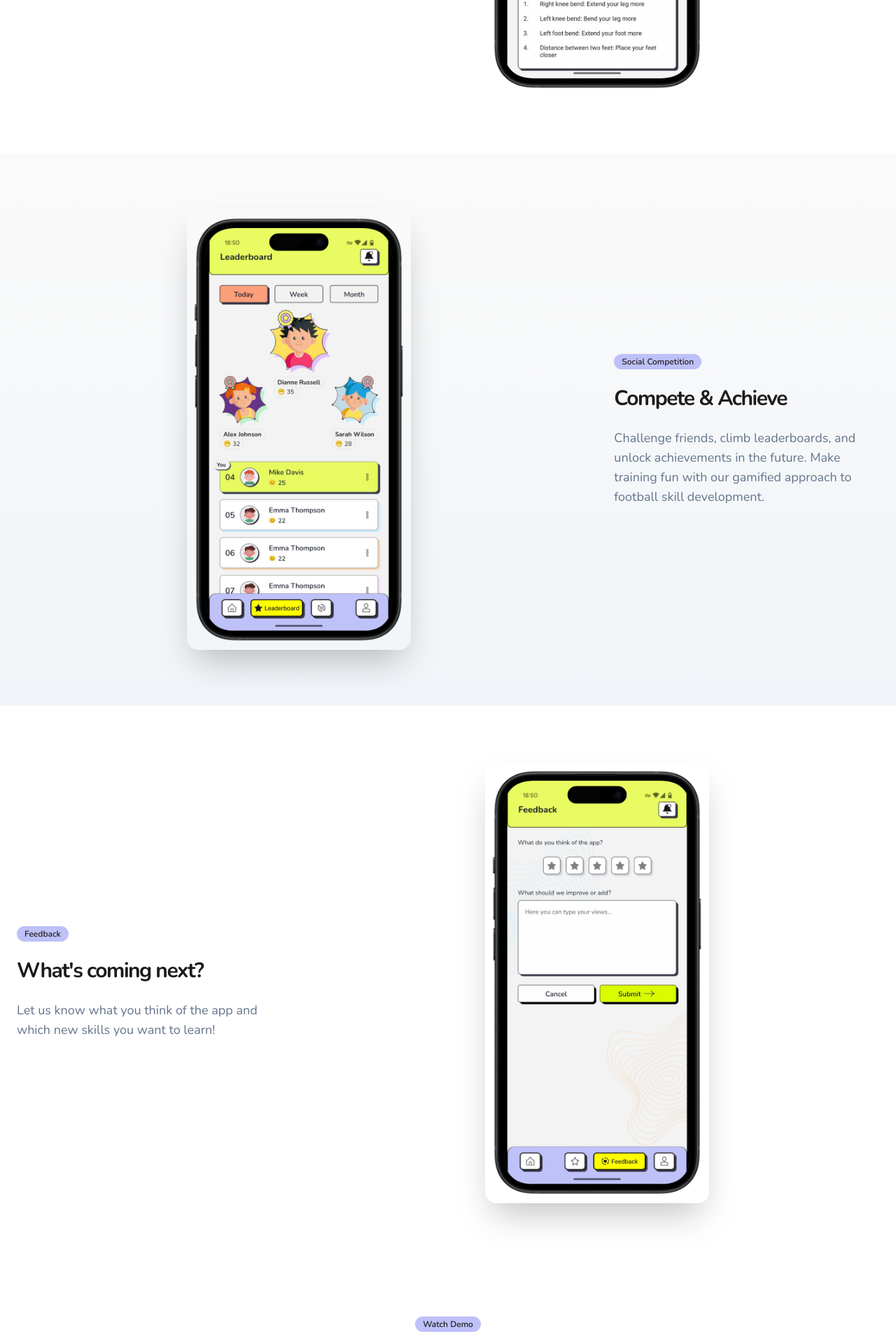
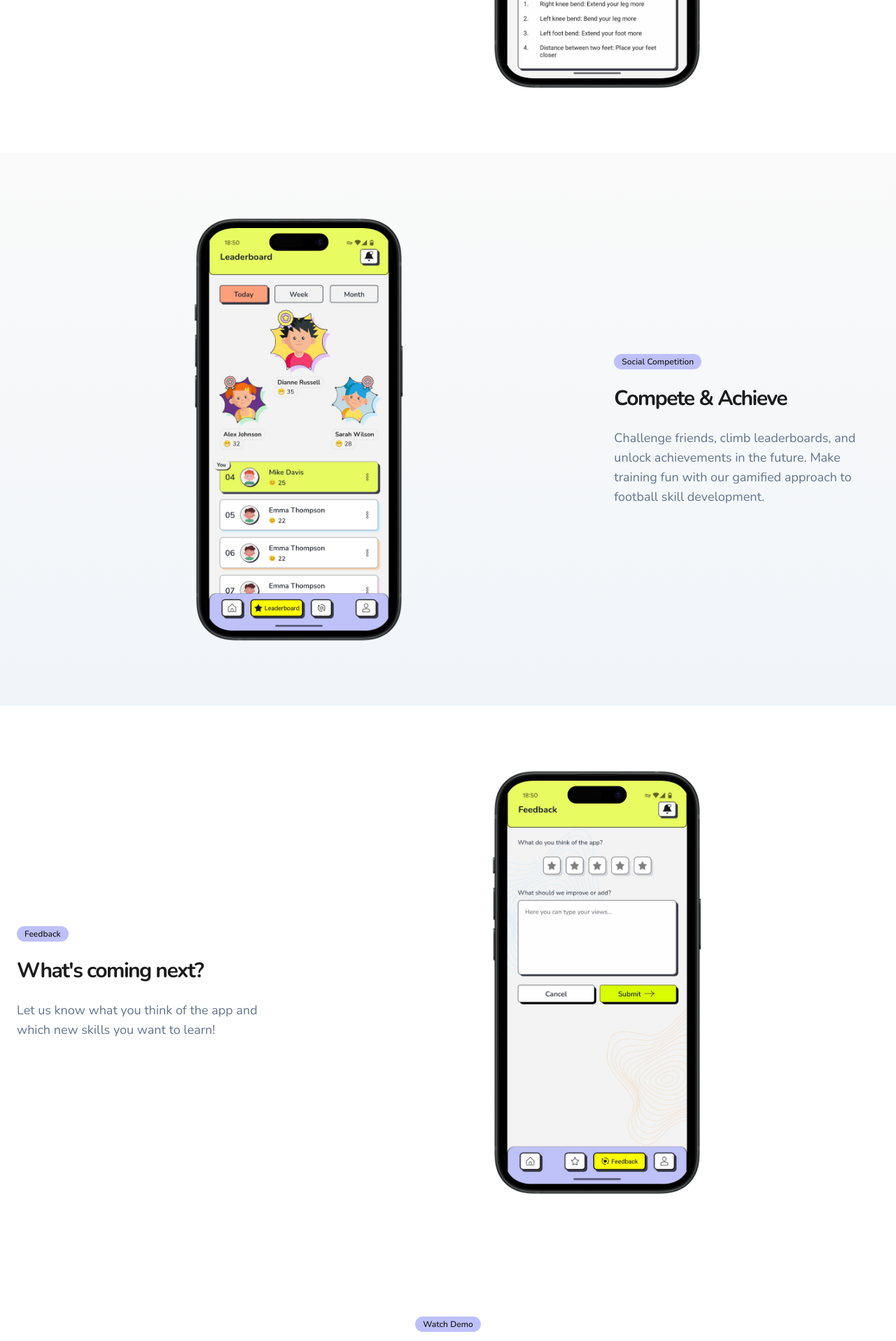
Before and after one commit to MirciloGolazo/kick-ace-ai, a React (Vite) app: page / in a window 1280 px wide. Shown: the part 1357-3274 px from the top of the page at 70% size. Built offline with nearby package versions, Linux system fonts and the light colour scheme.

Commit message:
Removing shadow from screen 2 & 3

```diff
--- a/src/components/LandingPage.tsx
+++ b/src/components/LandingPage.tsx
@@ -112,7 +112,7 @@ const LandingPage = () => {
                 <img
                   src={appScreenshot2}
                   alt="Golazo AI leaderboard and competition"
-                  className="max-w-xs rounded-2xl shadow-2xl"
+                  className="max-w-xs rounded-2xl"
                 />
               </div>
             </div>
@@ -150,7 +150,7 @@ const LandingPage = () => {
                 <img
                   src={appScreenshot3}
                   alt="Golazo AI feedback and technique analysis"
-                  className="max-w-xs rounded-2xl shadow-2xl"
+                  className="max-w-xs rounded-2xl"
                 />
               </div>
             </div>
```
